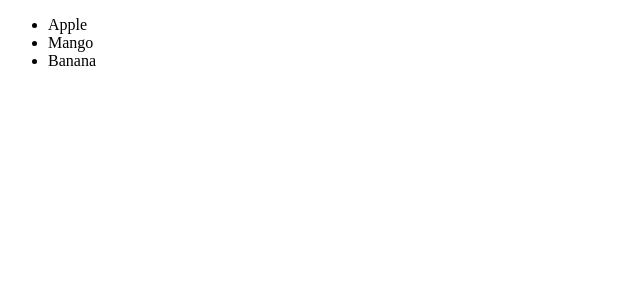
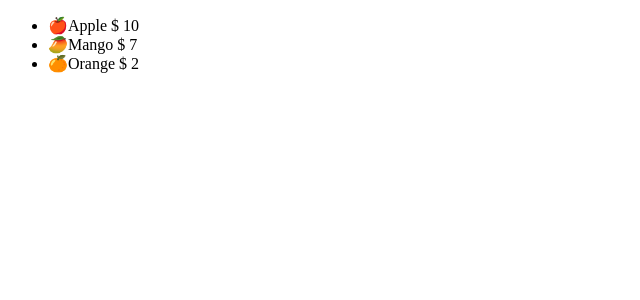
Before and after one commit to wanderer967/reactjourney, a React (Vite) app in the folder reactpro/: page / in a window 1280 px wide. Shown: the top 300 px of the page, without its empty margins (0-640 px from the left). Built offline with nearby package versions, Linux system fonts and the light colour scheme.

Commit message:
rendering an array of object in a react component to a list item

```diff
--- a/reactpro/src/components/Fruits.jsx
+++ b/reactpro/src/components/Fruits.jsx
@@ -1,12 +1,13 @@
 export default function Fruits(){
-    const fruits = ["Apple", "Mango", "Banana"];
-    return (
-    <div>
+   // const fruits = ["Apple", "Mango", "Banana"];
+   const fruits = [
+    {name:"Apple", price:10, emoji:"🍎"},
+    {name:"Mango", price:7, emoji:"🥭"},
+    {name:"Orange", price:2, emoji:"🍊"},
+   ];
+    return <div>
         <ul>
-        {fruits.map((fruit) => (
-        <li key={fruit}>{fruit}</li>
-       ))}
-       </ul>
+            {fruits.map(fruit => <li key={fruit.name}> {fruit.emoji}{fruit.name} {"$"} {fruit.price}</li>)}
+        </ul>
     </div>
-    );
 }
```
